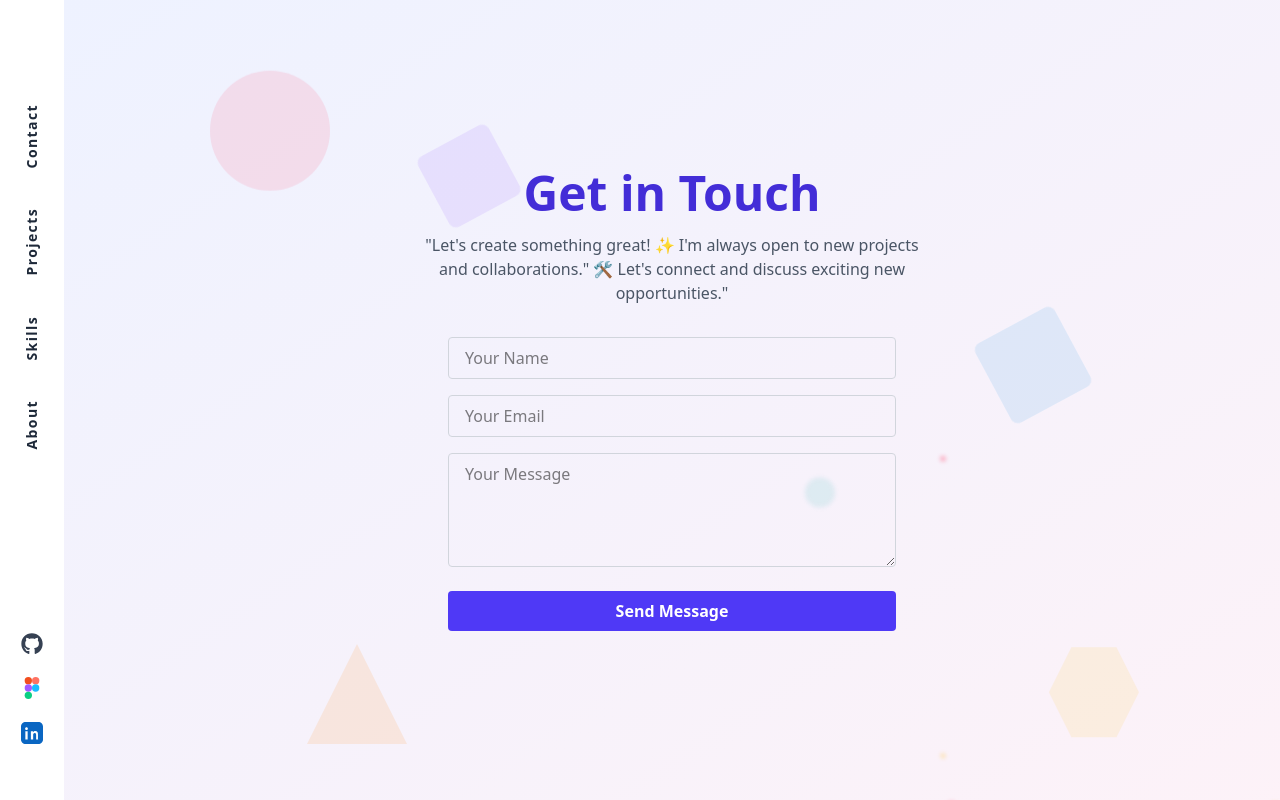
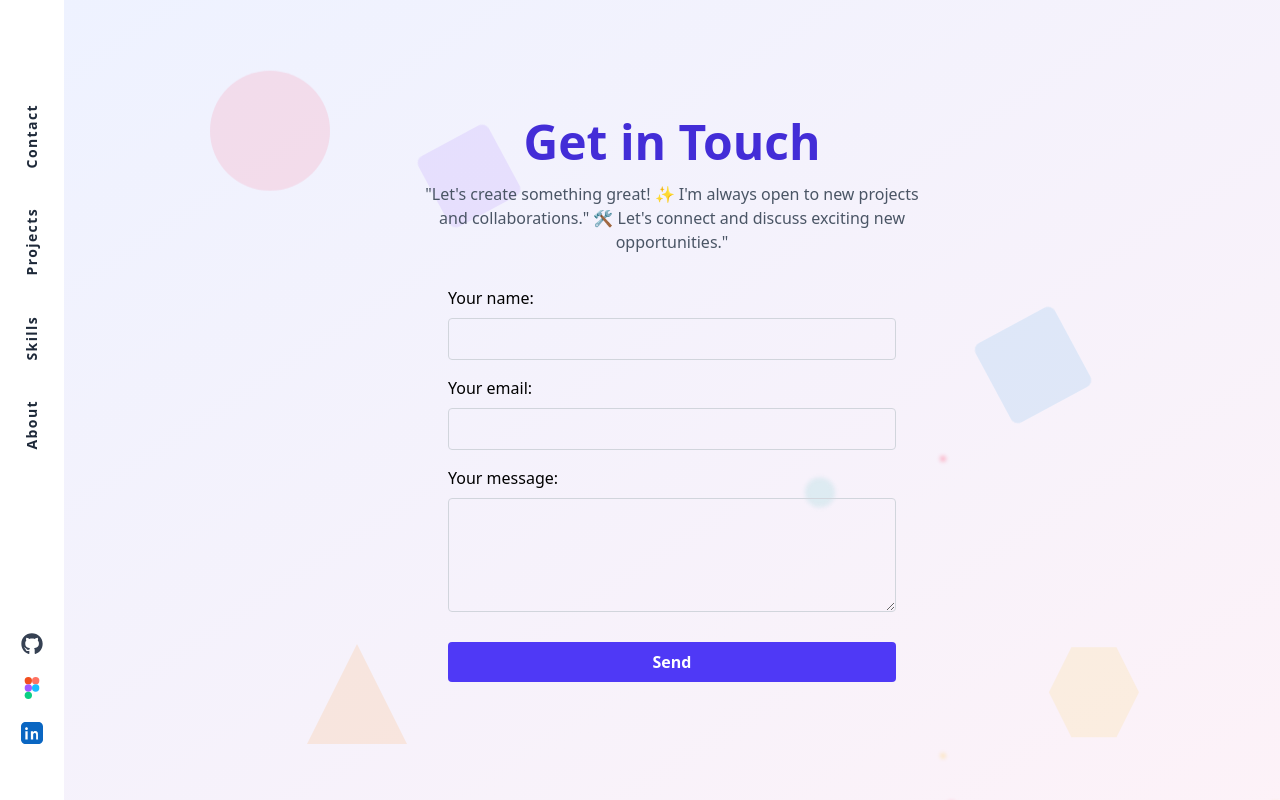
Before and after one commit to zuveriyakhan05/Next.js_Portfolio, a Next.js app: page /contact in a window 1280 px wide. Built offline with nearby package versions, Linux system fonts and the light colour scheme.

Commit message:
Next.js Portfolio

```diff
--- a/package.json
+++ b/package.json
@@ -18,6 +18,7 @@
     "lucide-react": "^0.525.0",
     "next": "15.3.5",
     "next-themes": "^0.4.6",
+    "nodemailer": "^7.0.5",
     "postcss": "^8.5.6",
     "react": "^19.0.0",
     "react-dom": "^19.0.0",
--- a/src/app/contact/page.js
+++ b/src/app/contact/page.js
@@ -1,45 +1,43 @@
 "use client";
 import Sidebar from "@/components/Sidebar";
-import { useRef, useState } from "react";
-import emailjs from "emailjs-com";
+import { useState } from "react";
 
 export default function Contact() {
-  const form = useRef(null);
-  const [result, setResult] = useState("");
-
   const dotsCount = 10;
   const dots = Array.from({ length: dotsCount });
   const colors = [
-    "rgba(255, 99, 132, 0.7)",   // pink
-    "rgba(54, 162, 235, 0.7)",   // blue
-    "rgba(255, 206, 86, 0.7)",   // yellow
-    "rgba(75, 192, 192, 0.7)",   // teal
-    "rgba(153, 102, 255, 0.7)",  // purple
-    "rgba(255, 159, 64, 0.7)",   // orange
+    "rgba(255, 99, 132, 0.7)",
+    "rgba(54, 162, 235, 0.7)",
+    "rgba(255, 206, 86, 0.7)",
+    "rgba(75, 192, 192, 0.7)",
+    "rgba(153, 102, 255, 0.7)",
+    "rgba(255, 159, 64, 0.7)",
   ];
+  const [status, setStatus] = useState("");
 
-  // EmailJS details — replace with your actual values
-  const SERVICE_ID = "service_hixhues";
-  const TEMPLATE_ID = "template_00qb1cg";
-  const PUBLIC_KEY = "2xQkRQ9NdTJ2K-PLc";
-
-  // Handle form submit
+  // Custom submit handler for Formspree (no page reload)
   const handleSubmit = async (e) => {
     e.preventDefault();
-    setResult("Sending...");
+    setStatus("Sending...");
+    const form = e.target;
+    const data = new FormData(form);
+
     try {
-      await emailjs.sendForm(
-        SERVICE_ID,
-        TEMPLATE_ID,
-        form.current,
-        PUBLIC_KEY
-      );
-      setResult("Message sent! ✅");
-      form.current.reset();
-    } catch (error) {
-      setResult("Failed to send. Try again?");
+      const response = await fetch("https://formspree.io/f/xrbaeavn", {
+        method: "POST",
+        headers: { Accept: "application/json" },
+        body: data,
+      });
+      if (response.ok) {
+        setStatus("Thanks for sending your message!");
+        form.reset();
+      } else {
+        setStatus("Something went wrong. Please try again.");
       }
-    setTimeout(() => setResult(""), 5000);
+    } catch {
+      setStatus("Could not send. Please try again.");
+    }
+    setTimeout(() => setStatus(""), 5000);
   };
 
   return (
@@ -132,37 +130,50 @@ export default function Contact() {
 
       <section className="max-w-lg w-full mx-auto text-center animate-fade-in relative z-10">
         <h1 className="text-4xl md:text-5xl font-extrabold mb-4 text-indigo-700">Get in Touch</h1>
-        <p className="text-gray-600 mb-8">&quot;Let&apos;s create something great! ✨ I&apos;m always open to new projects and collaborations.&quot; 🛠️ Let&apos;s connect and discuss exciting new opportunities.&quot;</p>
-        <form ref={form} onSubmit={handleSubmit} className="flex flex-col gap-4 max-w-md mx-auto">
+        <p className="text-gray-600 mb-8">
+          "Let's create something great! ✨ I'm always open to new projects and collaborations."
+          🛠️ Let's connect and discuss exciting new opportunities."
+        </p>
+
+        <form
+          onSubmit={handleSubmit}
+          className="flex flex-col gap-4 max-w-md mx-auto"
+        >
+          <label className="text-left font-medium">
+            Your name:
             <input
               type="text"
-            name="user_name"
-            placeholder="Your Name"
+              name="name"
               required
-            className="px-4 py-2 border border-gray-300 rounded focus:outline-none focus:ring-2 focus:ring-indigo-300"
+              className="mt-2 px-4 py-2 border border-gray-300 rounded w-full focus:outline-none focus:ring-2 focus:ring-indigo-300"
             />
+          </label>
+          <label className="text-left font-medium">
+            Your email:
             <input
               type="email"
-            name="user_email"
-            placeholder="Your Email"
+              name="email"
               required
-            className="px-4 py-2 border border-gray-300 rounded focus:outline-none focus:ring-2 focus:ring-indigo-300"
+              className="mt-2 px-4 py-2 border border-gray-300 rounded w-full focus:outline-none focus:ring-2 focus:ring-indigo-300"
             />
+          </label>
+          <label className="text-left font-medium">
+            Your message:
             <textarea
               name="message"
+              required
               rows={4}
-            placeholder="Your Message"
-            required
-            className="px-4 py-2 border border-gray-300 rounded focus:outline-none focus:ring-2 focus:ring-indigo-300"
+              className="mt-2 px-4 py-2 border border-gray-300 rounded w-full focus:outline-none focus:ring-2 focus:ring-indigo-300"
             />
+          </label>
           <button
             type="submit"
             className="mt-2 px-6 py-2 bg-indigo-600 text-white rounded font-semibold hover:bg-indigo-700 transition"
           >
-            Send Message
+            Send
           </button>
-          {result && (
-            <p className="text-sm mt-2 font-medium">{result}</p>
+          {status && (
+            <p className="mt-4 font-semibold text-indigo-600">{status}</p>
           )}
         </form>
       </section>
```
Also changed, not shown: 1 other file (tests, documents, lock files or other folders). Lines whose indentation alone changed are shown as unchanged.
